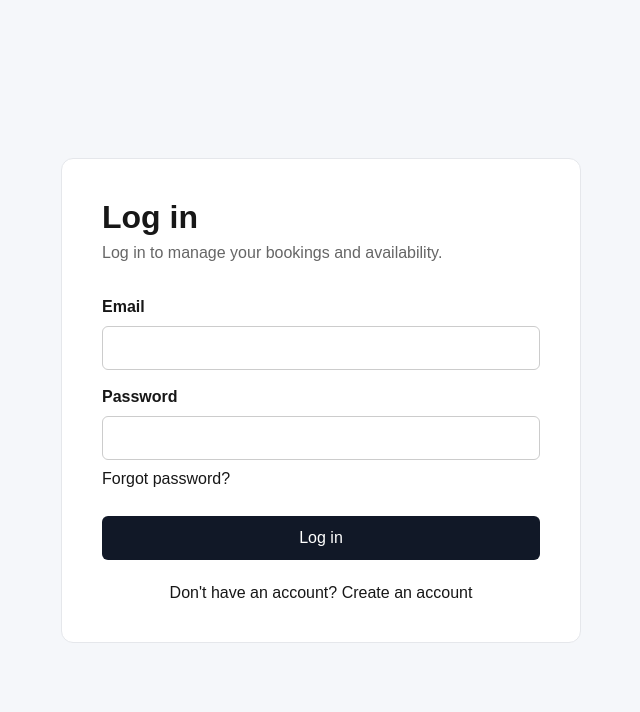
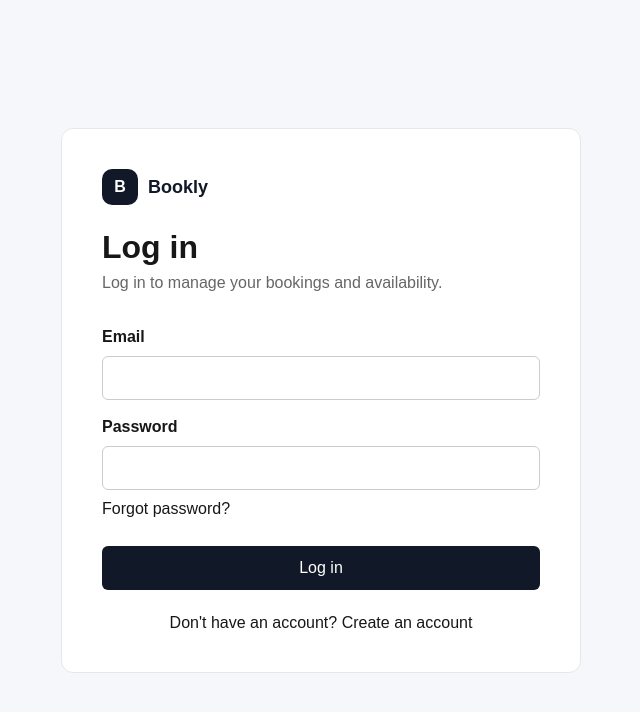
Before and after one commit to mohamed-hassan9455/Booking-System, a Next.js app: page /login in a window 1280 px wide. Shown: the top 712 px of the page, without its empty margins (319-959 px from the left). Built offline with nearby package versions, Linux system fonts and the light colour scheme; no server answers.

Commit message:
Add clickable Bookly logo across app

```diff
--- a/app/book/[username]/page.tsx
+++ b/app/book/[username]/page.tsx
@@ -1,6 +1,7 @@
 import Link from "next/link";
 import { notFound } from "next/navigation";
 import BookingSlots from "@/components/BookingSlots";
+import BooklyLogo from "@/components/BooklyLogo";
 import { createClient } from "@/lib/supabase/server";
 
 function dateToString(date: Date) {
@@ -53,6 +54,8 @@ export default async function BookingPage({
   return (
     <main className="booking-page">
       <div className="booking-container">
+        <BooklyLogo />
+
         <section className="booking-header-card">
           <div className="booking-avatar">
             {profile.first_name.charAt(0)}
--- a/app/book/page.tsx
+++ b/app/book/page.tsx
@@ -1,4 +1,5 @@
 import Link from "next/link";
+import BooklyLogo from "@/components/BooklyLogo";
 import { createClient } from "@/lib/supabase/server";
 
 export default async function StaffSelectionPage() {
@@ -12,6 +13,8 @@ export default async function StaffSelectionPage() {
   return (
     <main className="staff-selection-page">
       <div className="staff-selection-container">
+        <BooklyLogo />
+
         <div className="staff-selection-heading">
           <p className="booking-eyebrow">Book an appointment</p>
 
--- a/app/booking/[reference]/page.tsx
+++ b/app/booking/[reference]/page.tsx
@@ -1,4 +1,5 @@
 import { notFound } from "next/navigation";
+import BooklyLogo from "@/components/BooklyLogo";
 import CancelBookingForm from "@/components/CancelBookingForm";
 import { createClient } from "@/lib/supabase/server";
 
@@ -40,6 +41,8 @@ export default async function BookingStatusPage({
   return (
     <main className="booking-status-page">
       <div className="booking-status-container">
+        <BooklyLogo />
+
         <section className="booking-status-card">
           <div className="booking-status-heading">
             <p className="booking-eyebrow">Booking details</p>
--- a/app/dashboard/layout.tsx
+++ b/app/dashboard/layout.tsx
@@ -1,5 +1,6 @@
 import { redirect } from "next/navigation";
 import type { ReactNode } from "react";
+import BooklyLogo from "@/components/BooklyLogo";
 import LogoutButton from "@/components/LogoutButton";
 import { createClient } from "@/lib/supabase/server";
 
@@ -20,7 +21,7 @@ export default async function DashboardLayout({
     <div className="dashboard-shell">
       <header className="dashboard-topbar">
         <div>
-          <p className="dashboard-brand">Bookly</p>
+          <BooklyLogo />
           <p className="dashboard-brand-subtitle">Owner dashboard</p>
         </div>
 
--- a/app/forgot-password/page.tsx
+++ b/app/forgot-password/page.tsx
@@ -2,6 +2,7 @@
 
 import Link from "next/link";
 import { type FormEvent, useState } from "react";
+import BooklyLogo from "@/components/BooklyLogo";
 import { createClient } from "@/lib/supabase/client";
 
 export default function ForgotPasswordPage() {
@@ -36,6 +37,8 @@ export default function ForgotPasswordPage() {
   return (
     <main className="auth-page">
       <div className="auth-card">
+        <BooklyLogo />
+
         <h1>Forgot password</h1>
 
         <p className="auth-subtitle">
--- a/app/globals.css
+++ b/app/globals.css
@@ -42,11 +42,71 @@ a {
   text-decoration: none;
 }
 
+/* ========================================
+   Shared Bookly logo
+======================================== */
+
+.bookly-logo {
+  display: inline-flex;
+  align-items: center;
+  gap: 10px;
+  width: fit-content;
+  color: #111827;
+  font-size: 18px;
+  font-weight: 700;
+  line-height: 1;
+  text-decoration: none;
+  transition: opacity 0.15s ease;
+}
+
+.bookly-logo-mark {
+  width: 36px;
+  height: 36px;
+  display: grid;
+  place-items: center;
+  flex-shrink: 0;
+  border-radius: 10px;
+  background: #111827;
+  color: #ffffff;
+  font-size: 16px;
+  font-weight: 700;
+}
+
+.bookly-logo:hover {
+  opacity: 0.85;
+}
+
+.bookly-logo:focus-visible {
+  outline: 2px solid #111827;
+  outline-offset: 4px;
+  border-radius: 10px;
+}
+
+.auth-card > .bookly-logo,
+.booking-container > .bookly-logo,
+.booking-status-container > .bookly-logo,
+.staff-selection-container > .bookly-logo {
+  margin-bottom: 24px;
+}
+
+@media (max-width: 600px) {
+  .bookly-logo {
+    font-size: 16px;
+  }
+
+  .bookly-logo-mark {
+    width: 32px;
+    height: 32px;
+    font-size: 14px;
+  }
+}
+
 @media (prefers-color-scheme: dark) {
   html {
     color-scheme: dark;
   }
 }
+
 .auth-page {
   min-height: 100vh;
   display: flex;
@@ -142,6 +202,7 @@ a {
     padding: 24px;
   }
 }
+
 /* ========================================
    Customer booking page
 ======================================== */
@@ -273,6 +334,7 @@ a {
     padding: 22px;
   }
 }
+
 /* ========================================
    Booking dates and time slots
 ======================================== */
@@ -332,6 +394,7 @@ a {
   background: #111827;
   color: #ffffff;
 }
+
 /* ========================================
    Booking request form
 ======================================== */
@@ -498,6 +561,7 @@ a {
   font-size: 14px;
   line-height: 1.5;
 }
+
 /* ========================================
    Booking status page
 ======================================== */
@@ -683,6 +747,7 @@ a {
     text-align: left;
   }
 }
+
 .booking-time-button.unavailable {
   background: #f3f4f6;
   border-color: #e5e7eb;
@@ -696,6 +761,7 @@ a {
   border-color: #e5e7eb;
   transform: none;
 }
+
 .booking-email-warning {
   margin: 10px 0;
   padding: 10px 12px;
@@ -705,6 +771,7 @@ a {
   font-size: 14px;
   font-weight: 600;
 }
+
 /* ========================================
    Owner dashboard
 ======================================== */
@@ -724,12 +791,6 @@ a {
   padding: 18px 32px;
   background: #ffffff;
   border-bottom: 1px solid #e5e7eb;
-}
-
-.dashboard-brand {
-  font-size: 18px;
-  font-weight: 700;
-  color: #111827;
 }
 
 .dashboard-brand-subtitle {
@@ -939,6 +1000,7 @@ a {
 .legend-past {
   background: #d1d5db;
 }
+
 /* ========================================
    Dashboard feedback messages
 ======================================== */
--- a/app/login/page.tsx
+++ b/app/login/page.tsx
@@ -3,6 +3,7 @@
 import Link from "next/link";
 import { useRouter } from "next/navigation";
 import { type FormEvent, useState } from "react";
+import BooklyLogo from "@/components/BooklyLogo";
 import { createClient } from "@/lib/supabase/client";
 
 export default function LoginPage() {
@@ -38,6 +39,8 @@ export default function LoginPage() {
   return (
     <main className="auth-page">
       <div className="auth-card">
+        <BooklyLogo />
+
         <h1>Log in</h1>
 
         <p className="auth-subtitle">
--- a/app/page.tsx
+++ b/app/page.tsx
@@ -1,14 +1,12 @@
 import Link from "next/link";
+import BooklyLogo from "@/components/BooklyLogo";
 import styles from "./page.module.css";
 
 export default function Home() {
   return (
     <main className={styles.page}>
       <header className={styles.header}>
-        <div className={styles.brand}>
-          <span className={styles.brandMark}>B</span>
-          <span>Bookly</span>
-        </div>
+        <BooklyLogo />
 
         <nav className={styles.nav}>
           <Link href="/login" className={styles.loginLink}>
--- a/app/signup/page.tsx
+++ b/app/signup/page.tsx
@@ -3,6 +3,7 @@
 import Link from "next/link";
 import { useRouter } from "next/navigation";
 import { type FormEvent, useState } from "react";
+import BooklyLogo from "@/components/BooklyLogo";
 import { createClient } from "@/lib/supabase/client";
 
 export default function SignupPage() {
@@ -72,6 +73,8 @@ export default function SignupPage() {
   return (
     <main className="auth-page">
       <div className="auth-card">
+        <BooklyLogo />
+
         <h1>Create your Bookly owner account</h1>
 
         <p className="auth-subtitle">
--- a/app/update-password/page.tsx
+++ b/app/update-password/page.tsx
@@ -2,6 +2,7 @@
 
 import { useRouter } from "next/navigation";
 import { type FormEvent, useState } from "react";
+import BooklyLogo from "@/components/BooklyLogo";
 import { createClient } from "@/lib/supabase/client";
 
 export default function UpdatePasswordPage() {
@@ -52,6 +53,8 @@ export default function UpdatePasswordPage() {
   return (
     <main className="auth-page">
       <div className="auth-card">
+        <BooklyLogo />
+
         <h1>Set new password</h1>
 
         <p className="auth-subtitle">Enter your new password below.</p>
--- /dev/null
+++ b/components/BooklyLogo.tsx
@@ -0,0 +1,10 @@
+import Link from "next/link";
+
+export default function BooklyLogo() {
+  return (
+    <Link href="/" className="bookly-logo" aria-label="Bookly home">
+      <span className="bookly-logo-mark">B</span>
+      <span>Bookly</span>
+    </Link>
+  );
+}
```
Also changed, not shown: app/page.module.css (+0 -28 lines).
